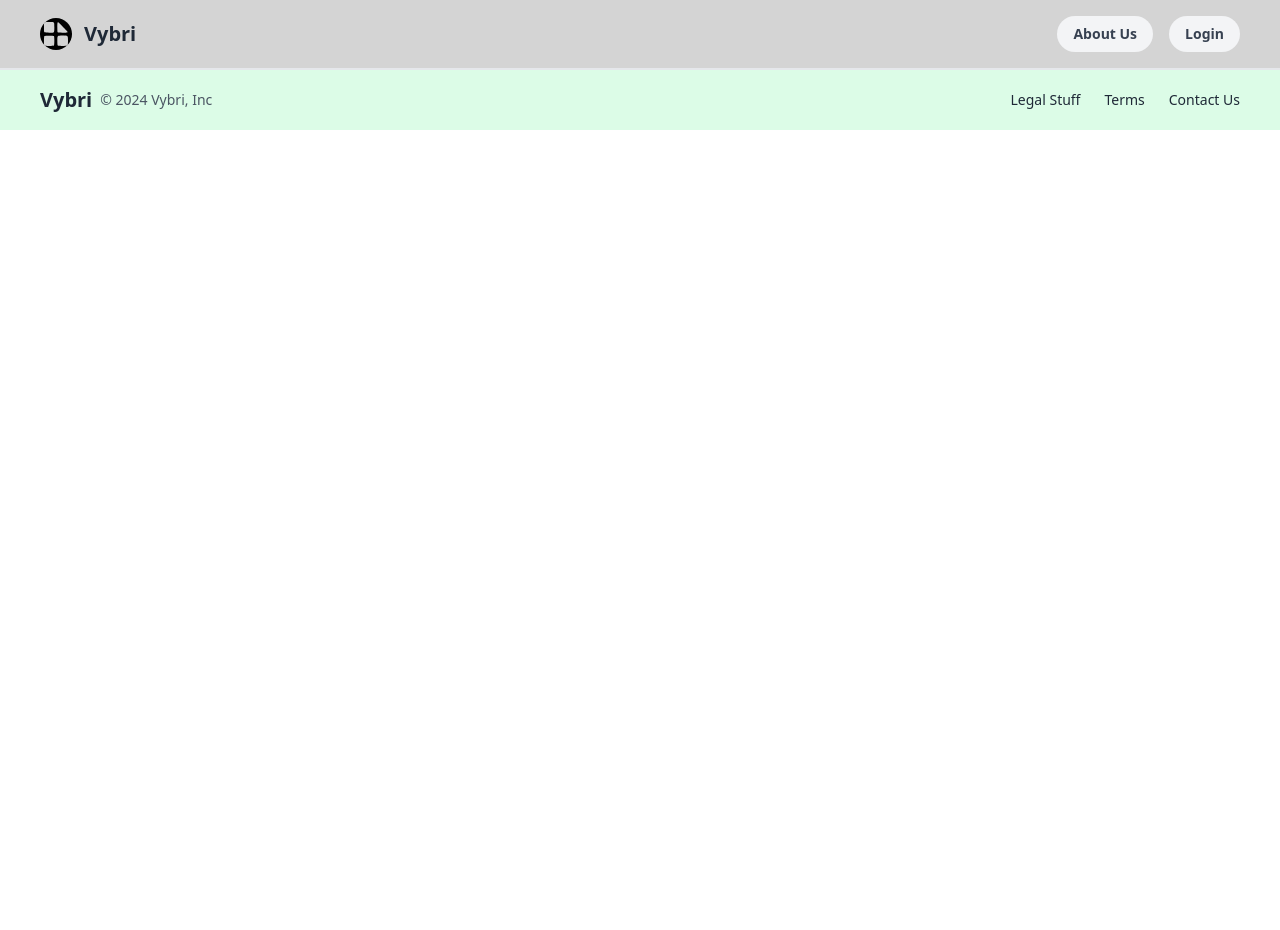
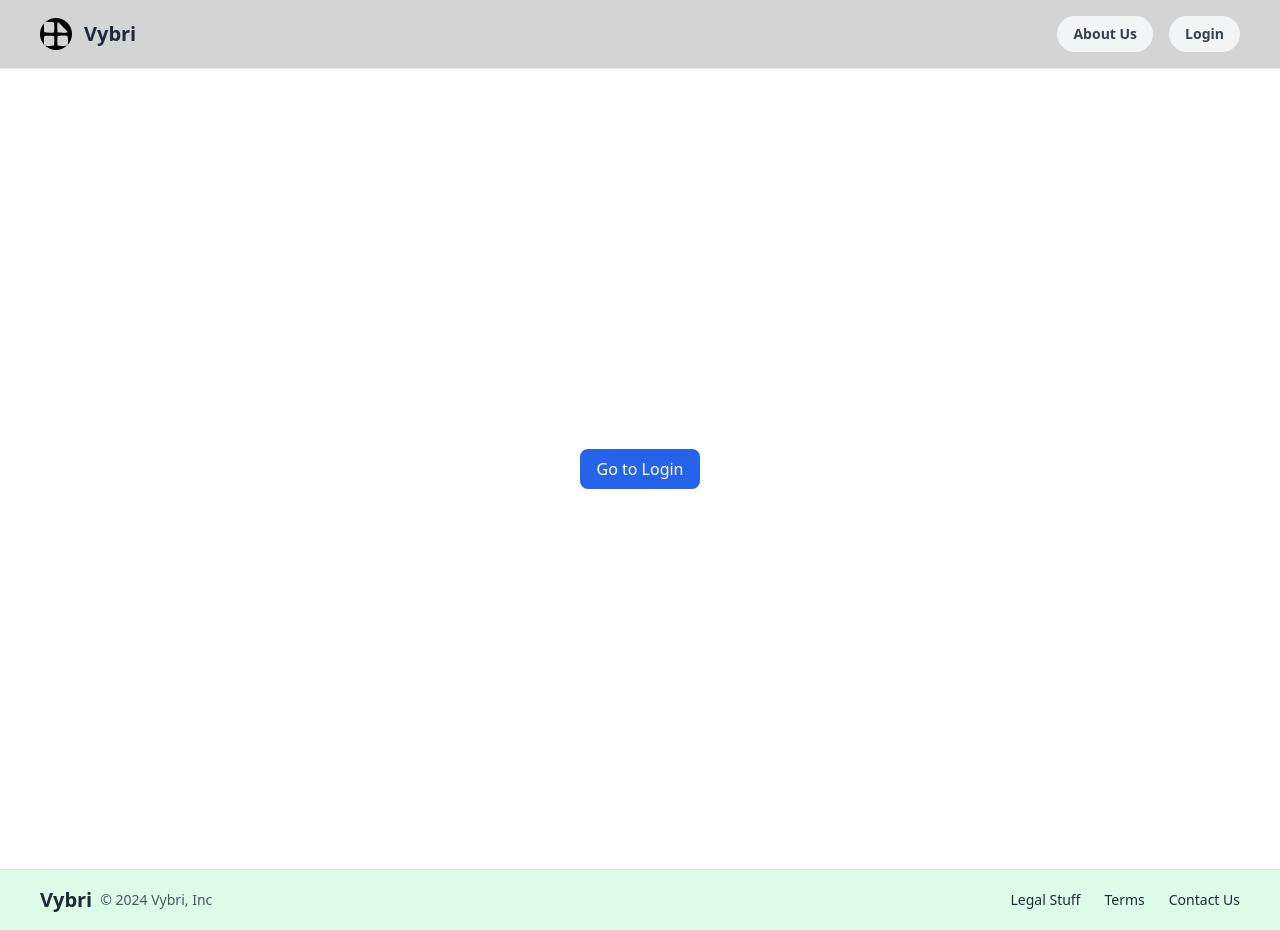
Before and after one commit to vikaskushwaha/supabase-nextjs, a Next.js app: page / in a window 1280 px wide. Before the commit the page ends 800 px from the top, so only its background shows below. Built offline with nearby package versions, Linux system fonts and the light colour scheme; no server answers.

Commit message:
teke to login page

```diff
--- a/app/page.js
+++ b/app/page.js
@@ -1,9 +1,19 @@
 import Image from "next/image";
 
+"use client"; // Required for event handling in Next.js App Router
+import { useRouter } from "next/navigation";
+
 export default function Home() {
+  const router = useRouter();
+
   return (
-    <div>
-
+    <div className="flex justify-center items-center h-screen">
+      <button
+        onClick={() => router.push("/login")} // Redirect to /login on click
+        className="px-4 py-2 bg-blue-600 text-white rounded-lg hover:bg-blue-700 transition"
+      >
+        Go to Login
+      </button>
     </div>
   );
 }
--- a/utils/supabse/middleware.js
+++ b/utils/supabse/middleware.js
@@ -2,9 +2,6 @@ import { createServerClient } from '@supabase/ssr'
 import { NextResponse } from 'next/server'
 
 export async function updateSession(request) {
-    // console.log("requestone", request);
-    // console.log("🔄 Middleware triggered for:", request.nextUrl.pathname);
-
 
 
     let supabaseResponse = NextResponse.next({
@@ -37,6 +34,7 @@ export async function updateSession(request) {
 
 
     const { data, error } = await supabase.auth.getUser();
+    console.log("form supamiddleware", data);
 
     if (error || !data?.user) {
 
```
